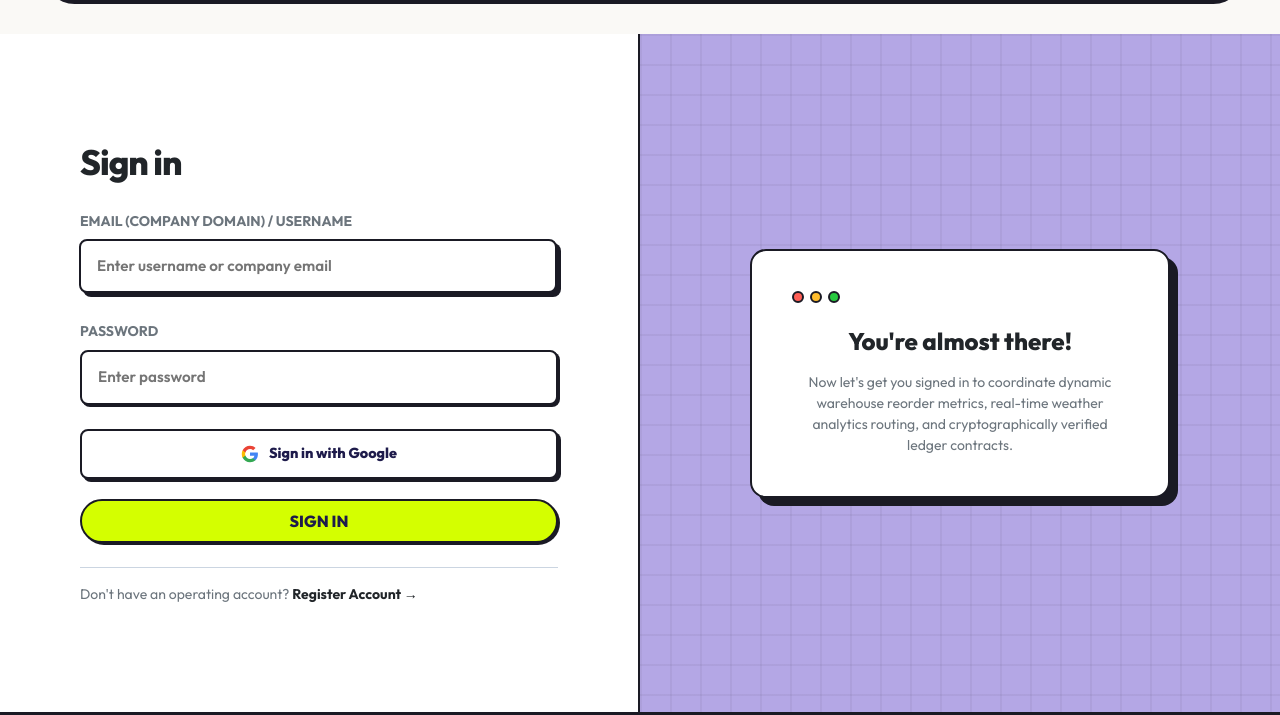
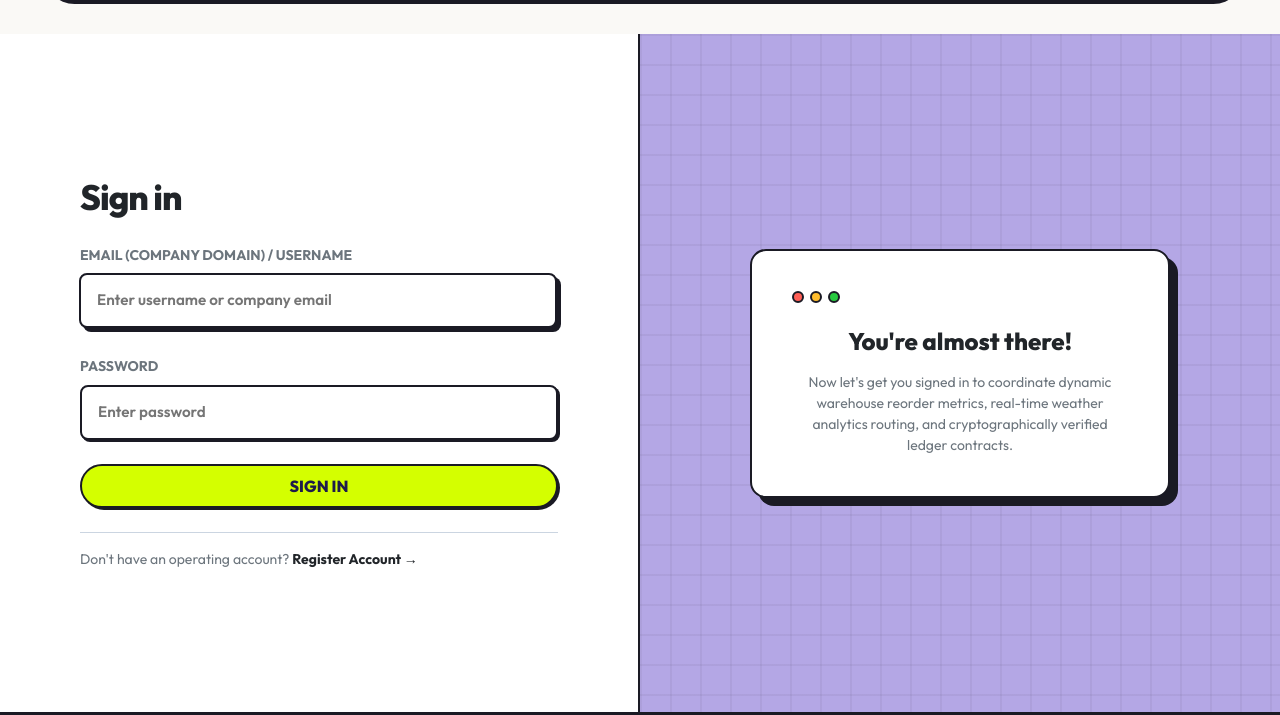
Before and after one commit to ParthChoudhary123/avis2, a Django app: page /login/ in a window 1280 px wide. Shown: the part 81-796 px from the top of the page. Run offline with Django 5.2, Linux system fonts and the light colour scheme.

Commit message:
Remove Google sign-in button from login page layout

```diff
--- a/inventory/templates/inventory/login.html
+++ b/inventory/templates/inventory/login.html
@@ -161,16 +161,7 @@
                 {% endif %}
             </div>
 
-            <!-- Google Authentication Button Mock -->
-            <button type="button" class="btn-google-sign-in" onclick="alert('Google SSO client initialized.');">
-                <svg width="18" height="18" viewBox="0 0 24 24" xmlns="http://www.w3.org/2000/svg">
-                    <path d="M22.56 12.25c0-.78-.07-1.53-.2-2.25H12v4.26h5.92c-.26 1.37-1.04 2.53-2.21 3.31v2.77h3.57c2.08-1.92 3.28-4.74 3.28-8.09z" fill="#4285F4"/>
-                    <path d="M12 23c2.97 0 5.46-.98 7.28-2.66l-3.57-2.77c-.98.66-2.23 1.06-3.71 1.06-2.86 0-5.29-1.93-6.16-4.53H2.18v2.84C3.99 20.53 7.7 23 12 23z" fill="#34A853"/>
-                    <path d="M5.84 14.09c-.22-.66-.35-1.36-.35-2.09s.13-1.43.35-2.09V7.06H2.18C1.43 8.55 1 10.22 1 12s.43 3.45 1.18 4.94l3.66-2.85z" fill="#FBBC05"/>
-                    <path d="M12 5.38c1.62 0 3.06.56 4.21 1.64l3.15-3.15C17.45 2.09 14.97 1 12 1 7.7 1 3.99 3.47 2.18 7.06l3.66 2.85c.87-2.6 3.3-4.53 6.16-4.53z" fill="#EA4335"/>
-                </svg>
-                Sign in with Google
-            </button>
+
 
             <!-- Submission CTA button (solid Neon Lime) -->
             <button type="submit" class="btn-neo-lime w-100 py-3 text-uppercase tracking-wider fs-6" id="login-submit-btn">
```
